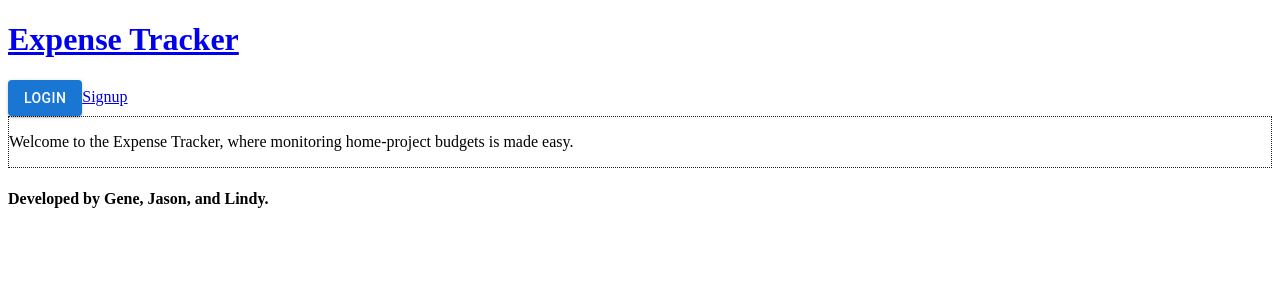
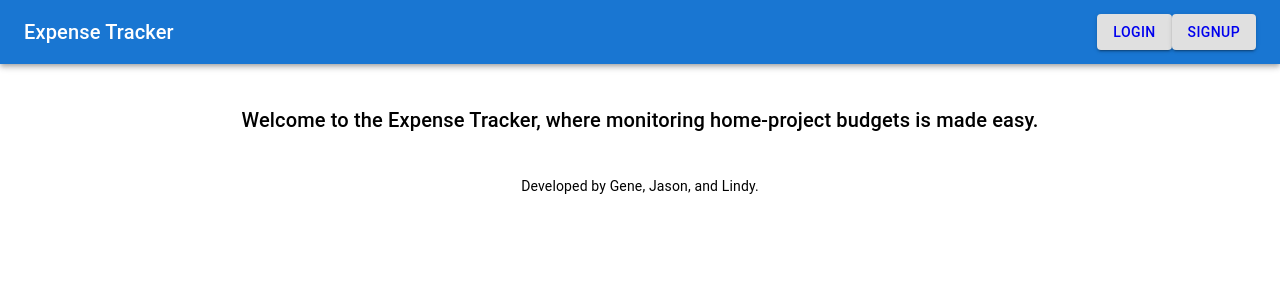
Before and after one commit to ggrove87/Expense-Tracker, a React (Create React App) app in the folder client/: page / in a window 1280 px wide. Shown: the top 300 px of the page. Built offline with nearby package versions, Linux system fonts and the light colour scheme.

Commit message:
materialized pages/Home.js, components/Footer, components/Header

```diff
--- a/client/src/components/Footer/index.js
+++ b/client/src/components/Footer/index.js
@@ -1,25 +1,20 @@
-import React from 'react';
-import { useLocation, useNavigate } from 'react-router-dom';
+import React from "react";
+import { useLocation, useNavigate } from "react-router-dom";
+import Typography from "@mui/material/Typography";
+import Button from "@mui/material/Button";
 
 const Footer = () => {
   const location = useLocation();
   const navigate = useNavigate();
   return (
-    <footer className="w-100 mt-auto bg-secondary p-4">
-      <div className="container text-center mb-5">
-        {location.pathname !== '/' && (
-          <button
-            className="btn btn-dark mb-3"
-            onClick={() => navigate(-1)}
-          >
-            &larr; Go Back
-          </button>
-        )}
-        <h4>
-          Developed by Gene, Jason, and Lindy.
-        </h4>
-      </div>
-    </footer>
+    <>
+      {location.pathname !== "/" && (
+        <Button onClick={() => navigate(-1)}>&larr; Go Back</Button>
+      )}
+      <Typography align="center" variant="body2" mt={5}>
+        Developed by Gene, Jason, and Lindy.
+      </Typography>
+    </>
   );
 };
 
--- a/client/src/components/Header/index.js
+++ b/client/src/components/Header/index.js
@@ -1,6 +1,10 @@
 import React from "react";
 import { Link } from "react-router-dom";
 import Auth from "../../utils/auth";
+import AppBar from "@mui/material/AppBar";
+import Box from "@mui/material/Box";
+import Toolbar from "@mui/material/Toolbar";
+import Typography from "@mui/material/Typography";
 import Button from "@mui/material/Button";
 
 const Header = () => {
@@ -9,36 +13,35 @@ const Header = () => {
     Auth.logout();
   };
   return (
-    <header className="bg-primary text-light mb-4 py-3 flex-row align-center">
-      <div className="container flex-row justify-space-between-lg justify-center align-center">
-        <div>
-          <Link className="text-light" to="/">
-            <h1 className="m-0">Expense Tracker</h1>
-          </Link>
-        </div>
-        <div>
+    <Box sx={{ flexGrow: 1 }}>
+      <AppBar position="static">
+        <Toolbar>
+          <Typography variant="h6" component="div" sx={{ flexGrow: 1 }}>
+            Expense Tracker
+          </Typography>
+
           {Auth.loggedIn() ? (
             <>
-              <Link className="btn btn-lg btn-info m-2" to="/me">
-                Profile
+              <Link to="/me">
+                <Button color="inherit" variant="contained">Profile</Button>
               </Link>
-              <button className="btn btn-lg btn-light m-2" onClick={logout}>
+              <Button color="inherit" variant="contained" onClick={logout}>
                 Logout
-              </button>
+              </Button>
             </>
           ) : (
             <>
               <Link to="/login">
-                <Button variant="contained">Login</Button>
+                <Button color="inherit" variant="contained">Login</Button>
               </Link>
-              <Link className="btn btn-lg btn-light m-2" to="/signup">
-                Signup
+              <Link to="/signup">
+                <Button color="inherit" variant="contained">Signup</Button>
               </Link>
             </>
           )}
-        </div>
-      </div>
-    </header>
+        </Toolbar>
+      </AppBar>
+    </Box>
   );
 };
 
--- a/client/src/index.js
+++ b/client/src/index.js
@@ -1,6 +1,7 @@
 import React from 'react';
 import ReactDOM from 'react-dom';
 // import './index.css';
+import './normalize.css';
 import App from './App';
 import reportWebVitals from './reportWebVitals';
 
--- a/client/src/pages/Home.js
+++ b/client/src/pages/Home.js
@@ -1,19 +1,13 @@
 import React from "react";
+import Typography from "@mui/material/Typography";
 
 const Home = () => {
   return (
     <main>
-      <div className="flex-row justify-center">
-        <div
-          className="col-12 col-md-10 mb-3 p-3"
-          style={{ border: "1px dotted #1a1a1a" }}
-        >
-          <p className="m-0">
-            Welcome to the Expense Tracker, where monitoring home-project
-            budgets is made easy.
-          </p>
-        </div>
-      </div>
+      <Typography align="center" variant="h6" mt={5}>
+        Welcome to the Expense Tracker, where monitoring home-project budgets is
+        made easy.
+      </Typography>
     </main>
   );
 };
```
Also changed, not shown: client/src/normalize.css (added).
